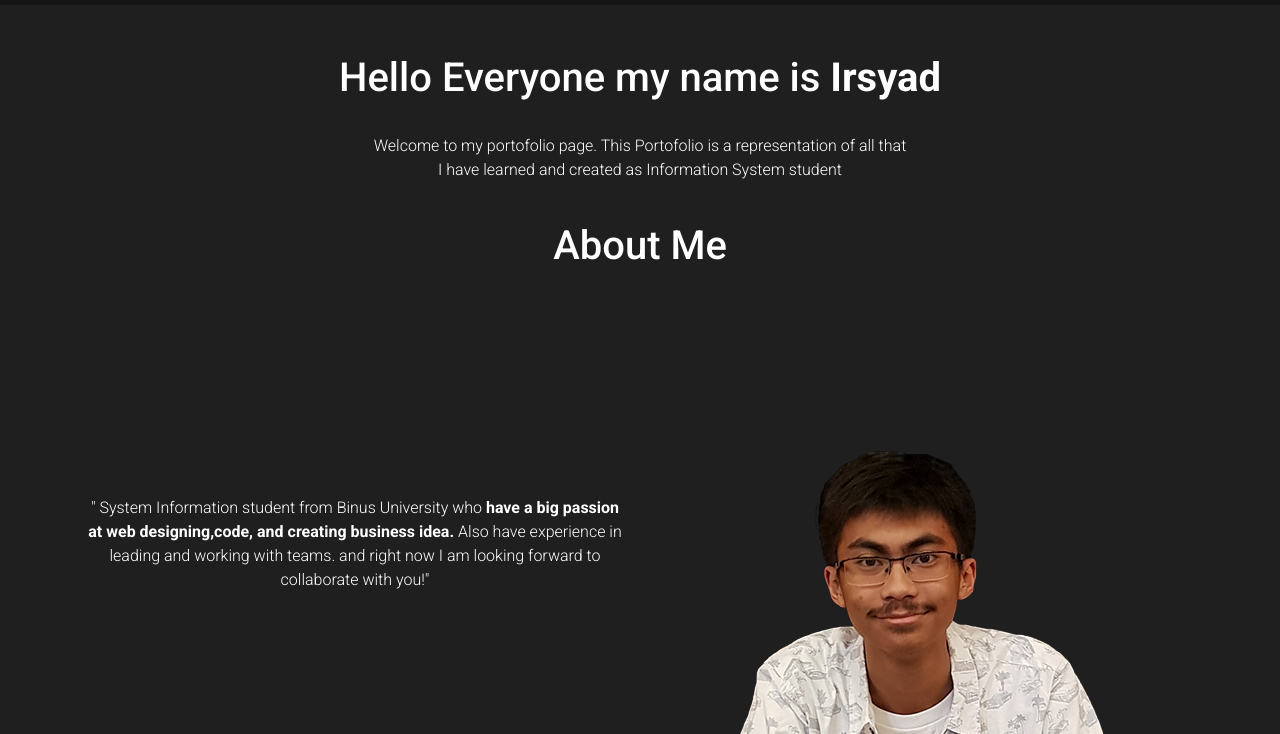
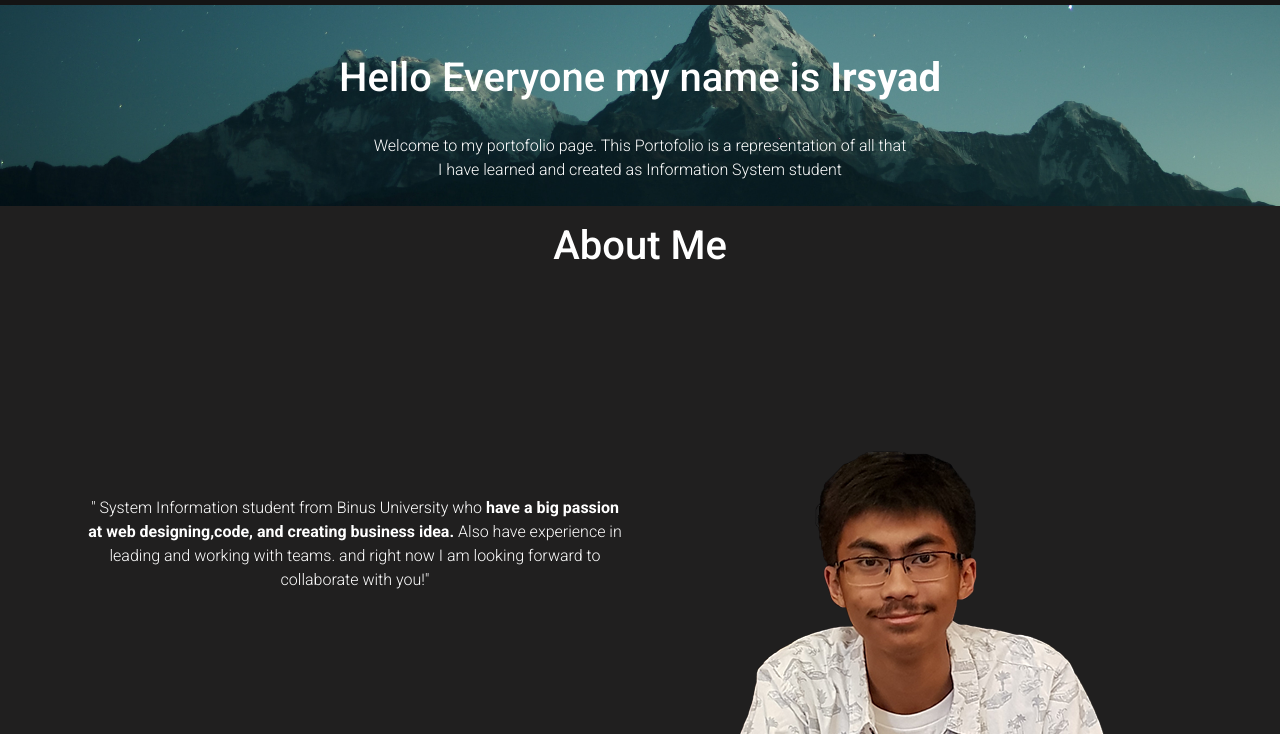
Before and after one commit to IrsyadRafiSudirjo/IrsyadRafiSudirjo.github.io, a plain HTML site: page index.html in a window 1280 px wide. Shown: the part 66-800 px from the top of the page. Drawn offline with nearby package versions, Linux system fonts and the light colour scheme.

Commit message:
Update main.css

```diff
--- a/customstyle/main.css
+++ b/customstyle/main.css
@@ -22,7 +22,7 @@ body {
 .introduction {
   width: 100%;
   height: 100%;
-  background-image: url("Irsyadrafisudirjo.github.io/Images/Mountain.jpg");
+  background-image: url("https://Irsyadrafisudirjo.github.io/Images/Mountain.jpg");
   background-repeat: no-repeat;
   background-position: center center;
   background-size: cover;
```
